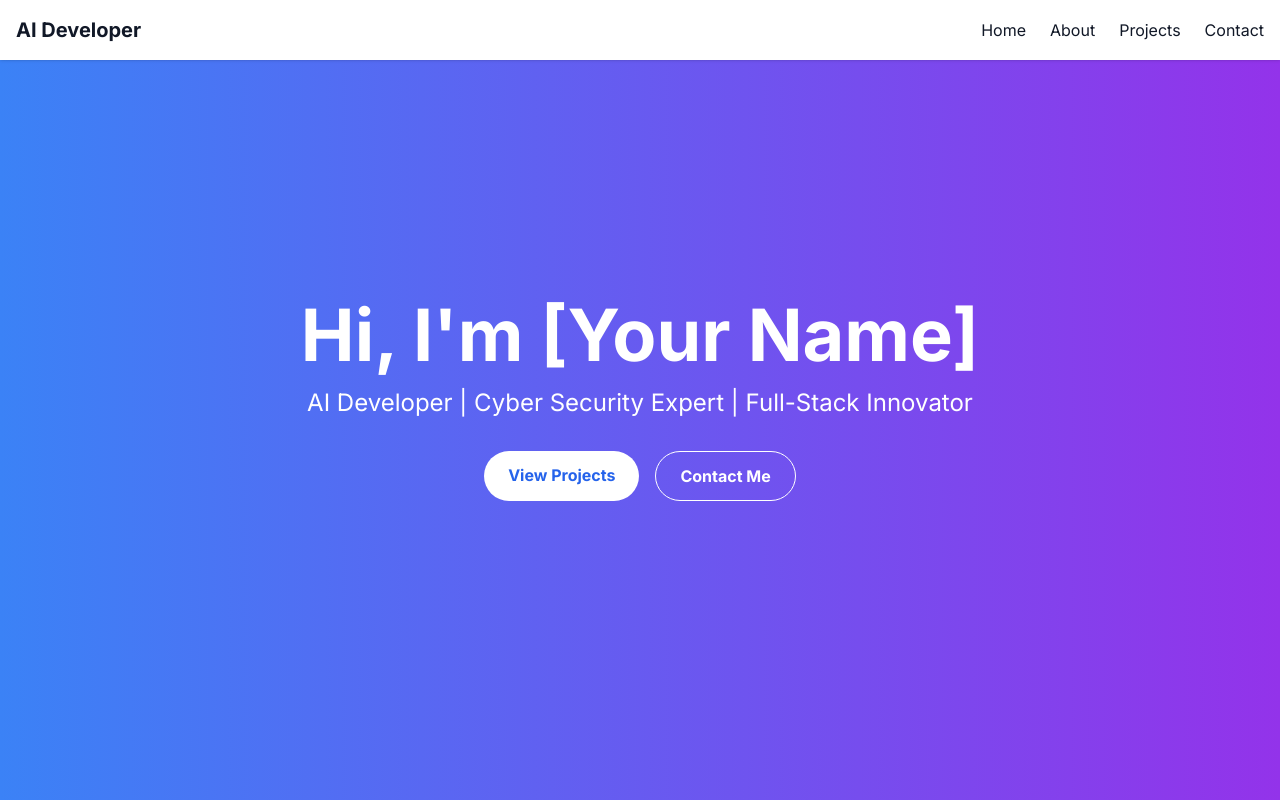
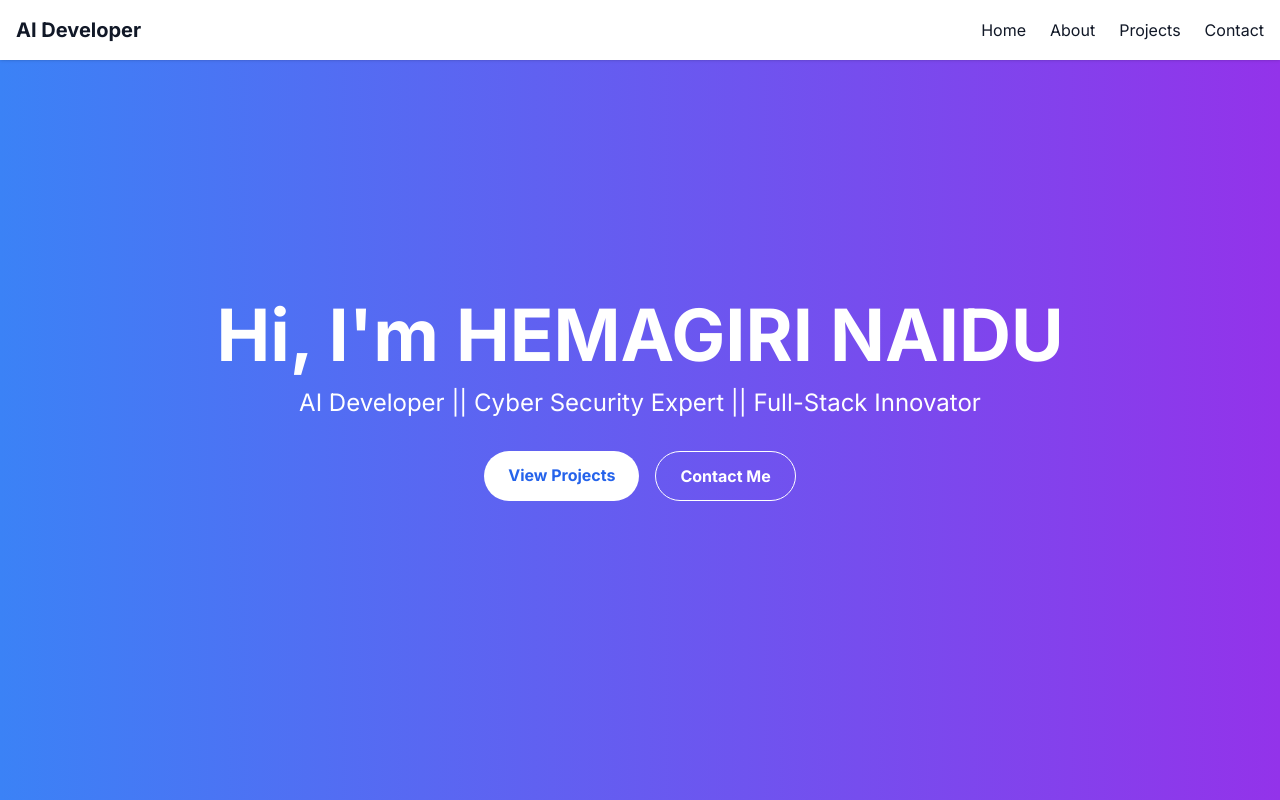
Before and after one commit to MogasalaHemagiri/my-portfolio, a Next.js app: page / in a window 1280 px wide. Shown: the top 800 px of the page. Built offline with nearby package versions, Linux system fonts and the light colour scheme.

Commit message:
Update Hero.js

```diff
--- a/components/Hero.js
+++ b/components/Hero.js
@@ -11,7 +11,7 @@ const Hero = () => {
           animate={{ opacity: 1, y: 0 }}
           transition={{ duration: 1 }}
         >
-          Hi, I'm [Your Name]
+          Hi, I'm HEMAGIRI NAIDU
         </motion.h1>
         <motion.p
           className="mt-4 text-xl md:text-2xl text-white"
@@ -19,7 +19,7 @@ const Hero = () => {
           animate={{ opacity: 1 }}
           transition={{ duration: 1, delay: 0.5 }}
         >
-          AI Developer | Cyber Security Expert | Full-Stack Innovator
+          AI Developer || Cyber Security Expert || Full-Stack Innovator
         </motion.p>
         <motion.div
           className="mt-8 flex justify-center space-x-4"
```
